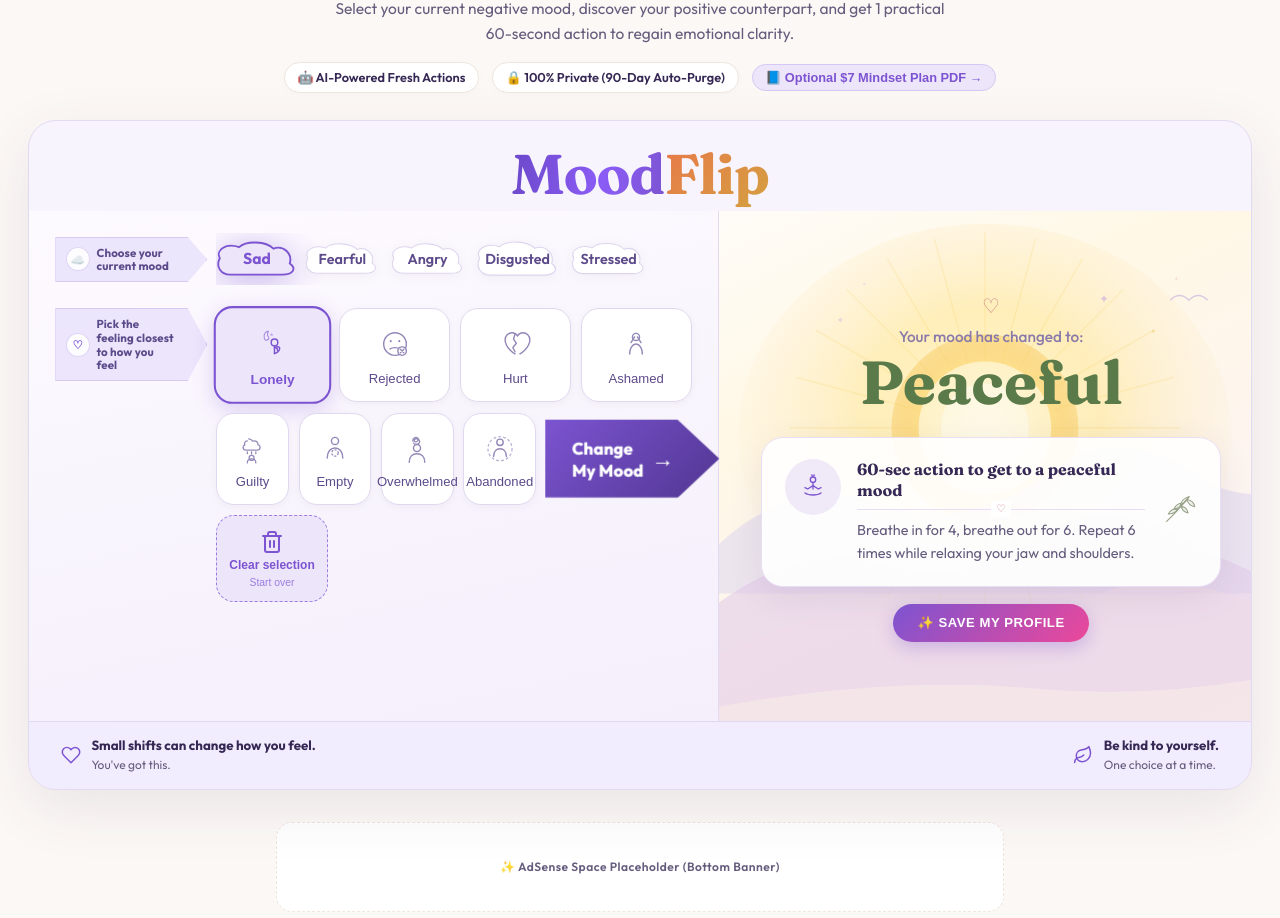
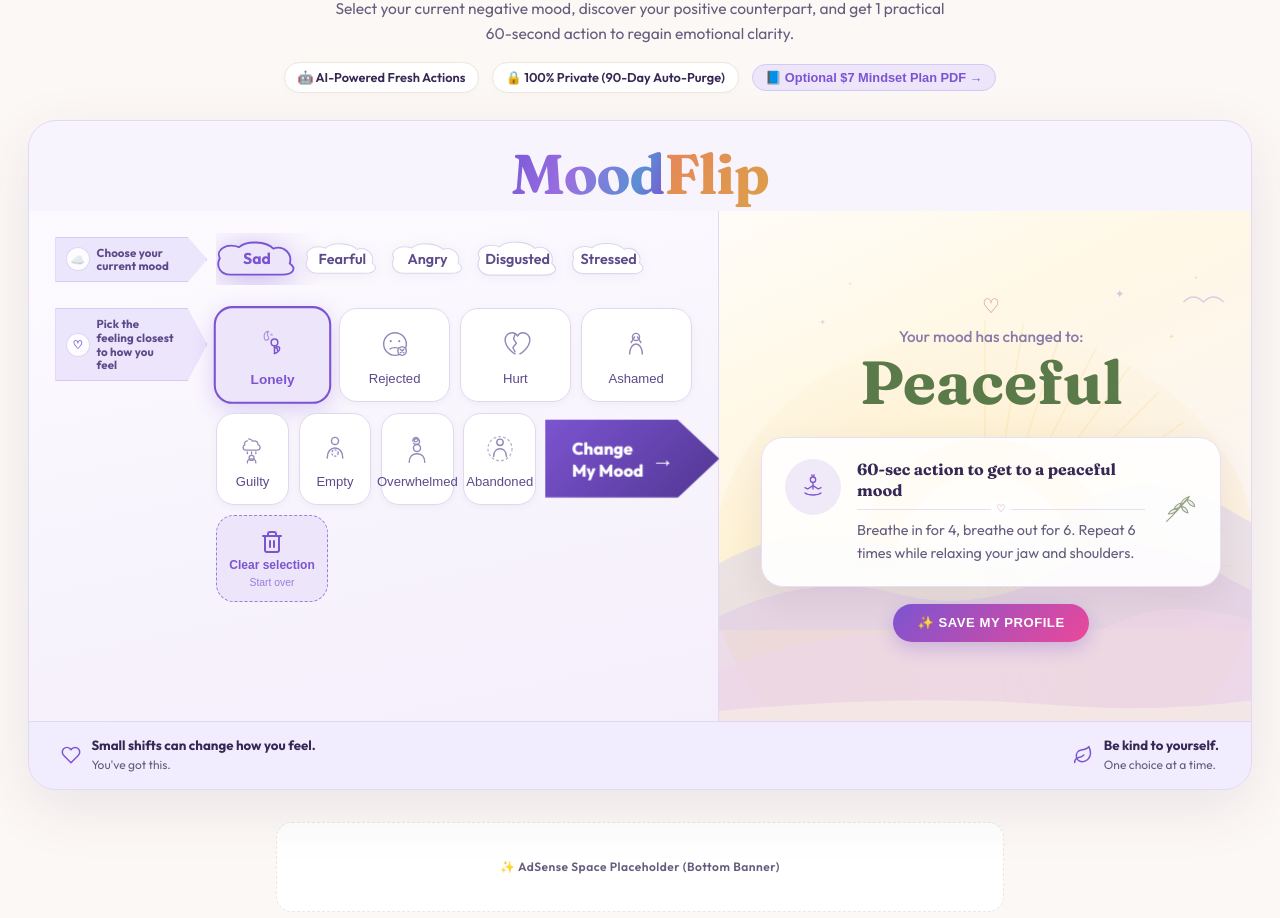
Before and after one commit to CodeStackLab/moodflip-website, a Next.js app: page / in a window 1280 px wide. Shown: the part 392-1310 px from the top of the page. Built offline with nearby package versions, Linux system fonts and the light colour scheme.

Commit message:
fix: sun as rising semicircle at horizon, title gradient match mockup

```diff
--- a/components/MoodTool.tsx
+++ b/components/MoodTool.tsx
@@ -89,65 +89,68 @@
 
 /* ── rich sunburst landscape for right panel ── */
 function Landscape() {
-  const rays = Array.from({length:24},(_,i)=>i*15);
+  // rays only above horizon (upper half = -180 to 0 degrees offset)
+  const rays = Array.from({length:20},(_,i)=> i * 9 - 90); // -90 to +90 in 9deg steps (upper semicircle)
   return (
     <svg style={{ position:'absolute',top:0,left:0,width:'100%',height:'100%',pointerEvents:'none' }}
-      viewBox="0 0 640 600" preserveAspectRatio="xMidYMid slice">
+      viewBox="0 0 640 560" preserveAspectRatio="xMidYMid slice">
       <defs>
-        <radialGradient id="rg1" cx="50%" cy="44%" r="56%">
-          <stop offset="0%"   stopColor="#fff9e6" stopOpacity="1"/>
-          <stop offset="42%"  stopColor="#ffe9a0" stopOpacity="0.65"/>
+        <radialGradient id="rg1" cx="50%" cy="75%" r="80%">
+          <stop offset="0%"   stopColor="#fff4d0" stopOpacity="1"/>
+          <stop offset="50%"  stopColor="#ffe9a0" stopOpacity="0.55"/>
           <stop offset="100%" stopColor="#fde8c8" stopOpacity="0"/>
         </radialGradient>
-        <radialGradient id="rg2" cx="50%" cy="50%" r="50%">
+        <radialGradient id="sunRg" cx="50%" cy="50%" r="50%">
           <stop offset="0%"   stopColor="#fff8d8" stopOpacity="1"/>
-          <stop offset="70%"  stopColor="#fcd97a" stopOpacity="0.85"/>
-          <stop offset="100%" stopColor="#f5c048" stopOpacity="0.4"/>
+          <stop offset="65%"  stopColor="#fcd97a" stopOpacity="0.9"/>
+          <stop offset="100%" stopColor="#f5c848" stopOpacity="0.5"/>
         </radialGradient>
-        <clipPath id="sunClip">
-          <rect x="0" y="0" width="640" height="600"/>
+        {/* clip so sun only shows above horizon */}
+        <clipPath id="sunHalf">
+          <rect x="0" y="0" width="640" height="390"/>
         </clipPath>
       </defs>
 
-      {/* sky wash */}
-      <ellipse cx="320" cy="265" rx="290" ry="250" fill="url(#rg1)" clipPath="url(#sunClip)"/>
+      {/* warm sky glow behind sun */}
+      <ellipse cx="320" cy="390" rx="300" ry="260" fill="url(#rg1)"/>
 
-      {/* sun rays */}
+      {/* sun rays — fan upward from horizon center */}
       {rays.map((deg,i)=>(
-        <line key={i} x1="320" y1="255"
-          x2={320+230*Math.cos((deg-90)*Math.PI/180)}
-          y2={255+230*Math.sin((deg-90)*Math.PI/180)}
-          stroke="#f5d060" strokeWidth="1.8" opacity="0.2"/>
+        <line key={i}
+          x1="320" y1="390"
+          x2={320 + 270 * Math.cos(deg * Math.PI / 180)}
+          y2={390 + 270 * Math.sin(deg * Math.PI / 180)}
+          stroke="#f5d060" strokeWidth="1.8" opacity="0.18"/>
       ))}
 
-      {/* sun body — large semicircle */}
-      <circle cx="320" cy="255" r="110" fill="url(#rg2)" opacity="0.92"/>
-      <circle cx="320" cy="255" r="78"  fill="#fff9e0" opacity="0.7"/>
-      <circle cx="320" cy="255" r="52"  fill="#fffcf0" opacity="0.55"/>
+      {/* sun body — large circle clipped to show only upper half (semicircle rising from horizon) */}
+      <circle cx="320" cy="390" r="140" fill="url(#sunRg)" opacity="0.92" clipPath="url(#sunHalf)"/>
+      <circle cx="320" cy="390" r="100" fill="#fff9e0" opacity="0.72" clipPath="url(#sunHalf)"/>
+      <circle cx="320" cy="390" r="66"  fill="#fffcf2" opacity="0.58" clipPath="url(#sunHalf)"/>
 
-      {/* distant hill — lavender */}
-      <path d="M -30 430 Q 80 300 200 345 Q 300 380 400 305 Q 480 245 580 318 Q 620 340 670 330 L 670 450 L -30 450 Z"
-        fill="#ddd5ef" opacity="0.52"/>
-      {/* mid hill — soft mauve */}
-      <path d="M -30 490 Q 90 385 195 415 Q 295 445 388 382 Q 468 328 575 398 L 670 440 L 670 600 L -30 600 Z"
-        fill="#e2cce8" opacity="0.58"/>
+      {/* far hill — lavender */}
+      <path d="M -30 430 Q 80 330 200 365 Q 310 395 420 325 Q 500 272 600 335 L 660 370 L 660 460 L -30 460 Z"
+        fill="#ddd5ef" opacity="0.55"/>
+      {/* mid hill — soft mauve/pink */}
+      <path d="M -30 480 Q 100 390 215 418 Q 318 448 412 388 Q 492 340 590 405 L 660 440 L 660 560 L -30 560 Z"
+        fill="#e2cce6" opacity="0.6"/>
       {/* near hill — warm blush */}
-      <path d="M -30 545 Q 130 448 255 475 Q 355 500 462 448 Q 535 415 660 472 L 670 600 L -30 600 Z"
-        fill="#f0dce8" opacity="0.62"/>
+      <path d="M -30 530 Q 140 445 268 472 Q 370 495 475 448 Q 548 418 660 468 L 660 560 L -30 560 Z"
+        fill="#efd8e8" opacity="0.65"/>
       {/* foreground — cream */}
-      <path d="M -30 590 Q 200 545 380 562 Q 520 575 670 545 L 670 600 L -30 600 Z"
-        fill="#f7ece8" opacity="0.7"/>
+      <path d="M -30 555 Q 210 528 390 542 Q 530 554 660 530 L 660 560 L -30 560 Z"
+        fill="#f5ece5" opacity="0.72"/>
 
       {/* sparkle stars */}
-      <text x="460" y="108" fontSize="14" fill="#c8a0e0" opacity="0.55" textAnchor="middle">✦</text>
-      <text x="518" y="145" fontSize="9"  fill="#e8c870" opacity="0.45" textAnchor="middle">✦</text>
-      <text x="150" y="132" fontSize="10" fill="#c8a0e0" opacity="0.4"  textAnchor="middle">✦</text>
-      <text x="545" y="82"  fontSize="7"  fill="#e8a8c0" opacity="0.38" textAnchor="middle">✦</text>
-      <text x="178" y="88"  fontSize="7"  fill="#d4b8f0" opacity="0.35" textAnchor="middle">✦</text>
+      <text x="468" y="95"  fontSize="13" fill="#c8a0e0" opacity="0.58" textAnchor="middle">✦</text>
+      <text x="525" y="140" fontSize="8"  fill="#e8c870" opacity="0.45" textAnchor="middle">✦</text>
+      <text x="142" y="125" fontSize="9"  fill="#c8a0e0" opacity="0.42" textAnchor="middle">✦</text>
+      <text x="552" y="76"  fontSize="7"  fill="#e8a8c0" opacity="0.36" textAnchor="middle">✦</text>
+      <text x="172" y="82"  fontSize="7"  fill="#d4b8f0" opacity="0.33" textAnchor="middle">✦</text>
 
-      {/* bird silhouette */}
-      <path d="M 538 105 Q 549 94 560 105 Q 571 94 582 105"
-        stroke="#b090d8" strokeWidth="1.6" fill="none" opacity="0.45"/>
+      {/* bird silhouette — upper right */}
+      <path d="M 538 100 Q 549 89 560 100 Q 571 89 582 100"
+        stroke="#b090d8" strokeWidth="1.6" fill="none" opacity="0.42"/>
     </svg>
   );
 }
@@ -324,11 +327,11 @@
             <h2 style={{ fontFamily:"'Fraunces','Playfair Display',Georgia,serif",
               fontSize:'clamp(2.5rem,4.5vw,3.5rem)',fontWeight:700,
               letterSpacing:'-0.02em',margin:0,lineHeight:1 }}>
-              {/* Mood: purple gradient */}
-              <span style={{ background:'linear-gradient(100deg,#6b48c8 0%,#8b5cf6 60%,#7c54d1 100%)',
+              {/* "Mood" = multi-color purple→blue gradient like mockup */}
+              <span style={{ background:'linear-gradient(110deg,#7958d8 0%,#9b70e0 40%,#5b8fd4 80%,#7c54d1 100%)',
                 WebkitBackgroundClip:'text',WebkitTextFillColor:'transparent' }}>Mood</span>
-              {/* Flip: warm coral-peach gradient */}
-              <span style={{ background:'linear-gradient(135deg,#e8784a 0%,#d4a040 100%)',
+              {/* "Flip" = warm coral→peach like mockup */}
+              <span style={{ background:'linear-gradient(135deg,#e8855a 0%,#dba048 100%)',
                 WebkitBackgroundClip:'text',WebkitTextFillColor:'transparent' }}>Flip</span>
             </h2>
           </div>
```
